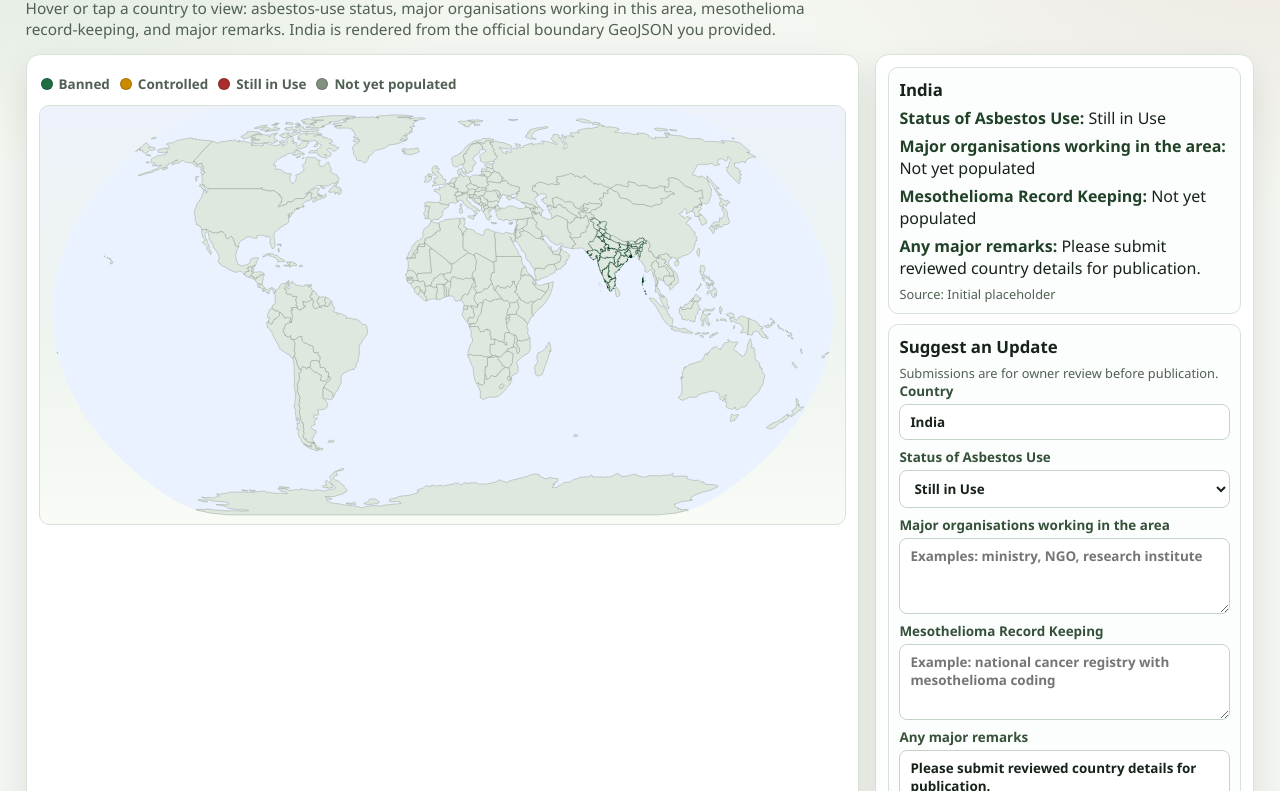
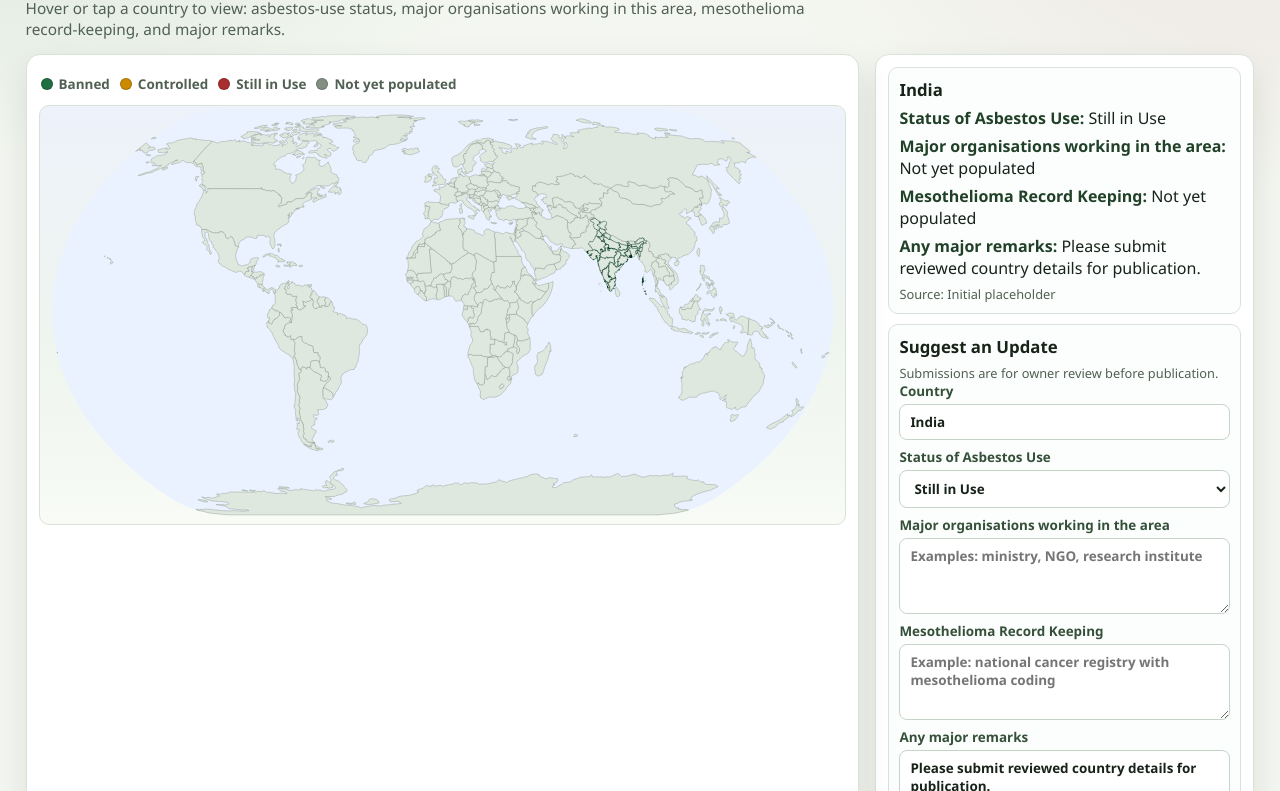
Before and after one commit to thebuilt/scienceofasbestos, a plain HTML site: page index.html in a window 1280 px wide. Shown: the part 78-869 px from the top of the page. Drawn offline with Linux system fonts and the light colour scheme.

Commit message:
Update index.html

```diff
--- a/index.html
+++ b/index.html
@@ -249,7 +249,6 @@
     <h1>Global Asbestos Status Map</h1>
     <p class="sub">
       Hover or tap a country to view: asbestos-use status, major organisations working in this area, mesothelioma record-keeping, and major remarks.
-      India is rendered from the official boundary GeoJSON you provided.
     </p>
 
     <div class="layout">
```
